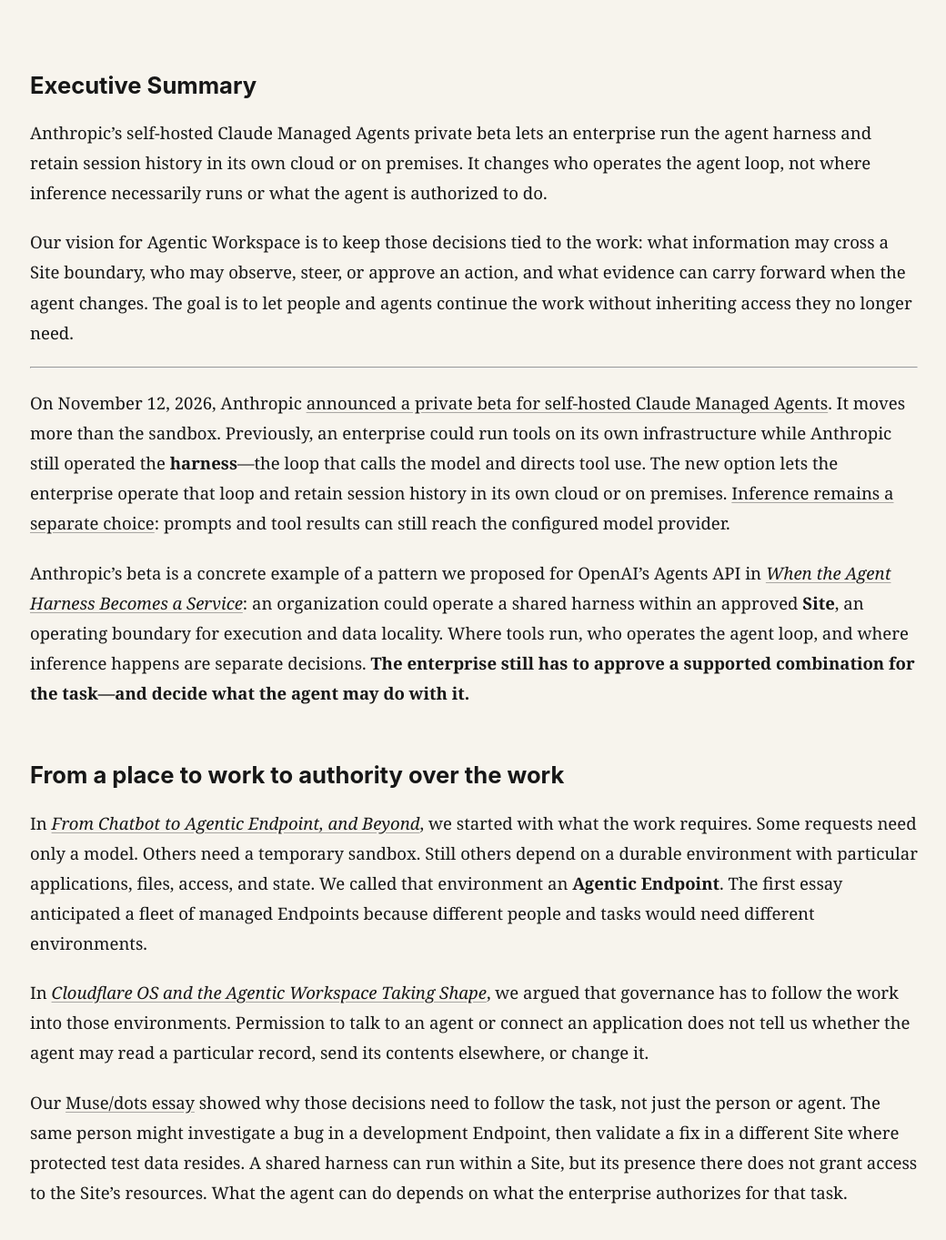
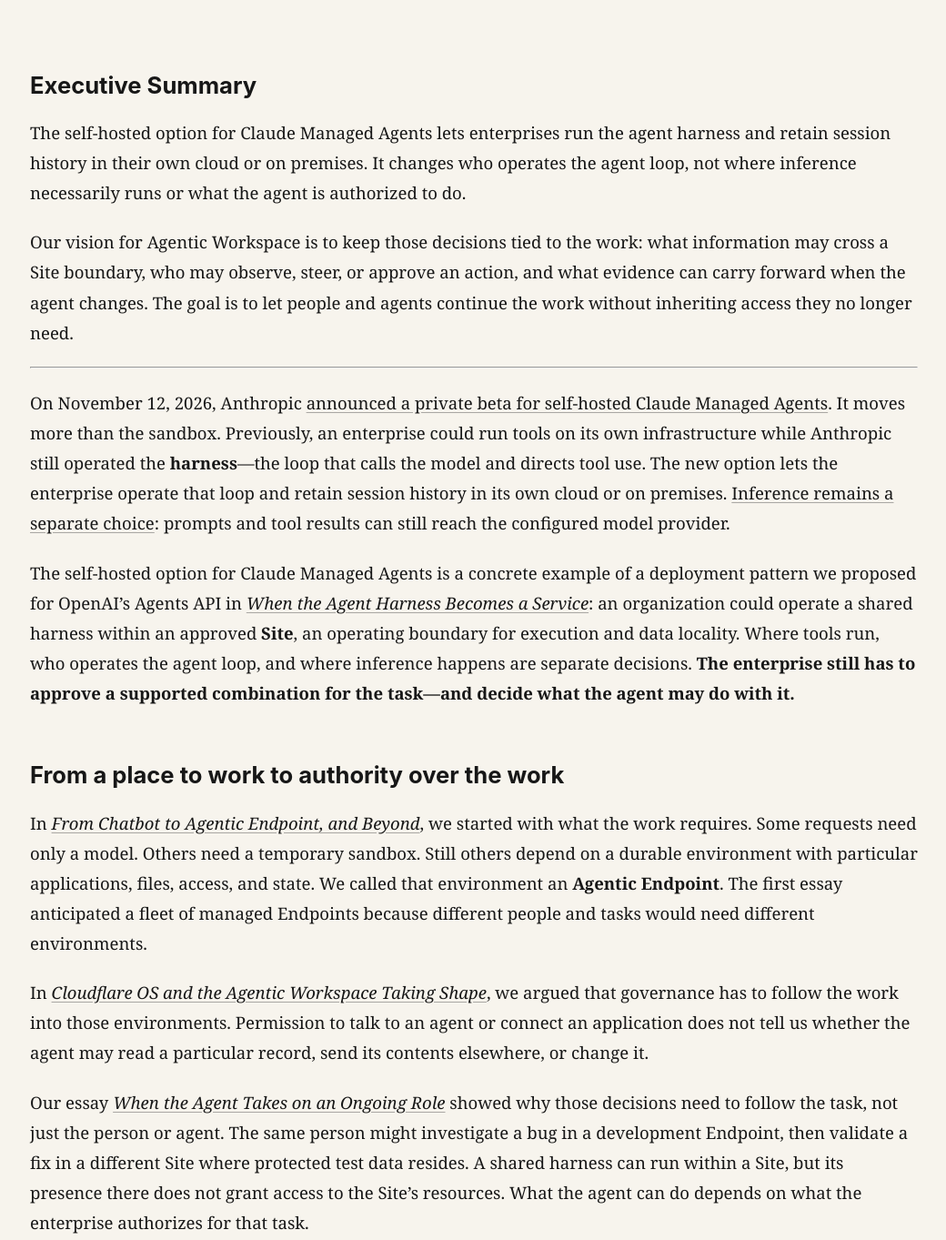
Before and after one commit to yy8402/yy8402.github.io, an Astro site: page /blog/when-the-agent-harness-comes-on-prem in a window 1280 px wide. Shown: the part 300-1663 px from the top of the page at 91% size, without its empty margins (119-1159 px from the left). Built offline with nearby package versions, Linux system fonts and the light colour scheme; Astro itself is replaced by a stand-in of ours.

Commit message:
Clarify self-hosted Managed Agents wording and essay references

```diff
--- a/src/content/blog/when-the-agent-harness-comes-on-prem.md
+++ b/src/content/blog/when-the-agent-harness-comes-on-prem.md
@@ -12,7 +12,7 @@ draft: false
 
 ## Executive Summary
 
-Anthropic’s self-hosted Claude Managed Agents private beta lets an enterprise run the agent harness and retain session history in its own cloud or on premises. It changes who operates the agent loop, not where inference necessarily runs or what the agent is authorized to do.
+The self-hosted option for Claude Managed Agents lets enterprises run the agent harness and retain session history in their own cloud or on premises. It changes who operates the agent loop, not where inference necessarily runs or what the agent is authorized to do.
 
 Our vision for Agentic Workspace is to keep those decisions tied to the work: what information may cross a Site boundary, who may observe, steer, or approve an action, and what evidence can carry forward when the agent changes. The goal is to let people and agents continue the work without inheriting access they no longer need.
 
@@ -20,7 +20,7 @@ Our vision for Agentic Workspace is to keep those decisions tied to the work: wh
 
 On November 12, 2026, Anthropic [announced a private beta for self-hosted Claude Managed Agents](https://claude.com/fr/resources/articles/self-hosted-claude-managed-agents). It moves more than the sandbox. Previously, an enterprise could run tools on its own infrastructure while Anthropic still operated the **harness**—the loop that calls the model and directs tool use. The new option lets the enterprise operate that loop and retain session history in its own cloud or on premises. [Inference remains a separate choice](https://platform.claude.com/docs/en/managed-agents/self-hosted-data-and-access): prompts and tool results can still reach the configured model provider.
 
-Anthropic’s beta is a concrete example of a pattern we proposed for OpenAI’s Agents API in [*When the Agent Harness Becomes a Service*](https://yy8402.github.io/blog/agents-api-and-enterprise-workspace/): an organization could operate a shared harness within an approved **Site**, an operating boundary for execution and data locality. Where tools run, who operates the agent loop, and where inference happens are separate decisions. **The enterprise still has to approve a supported combination for the task—and decide what the agent may do with it.**
+The self-hosted option for Claude Managed Agents is a concrete example of a deployment pattern we proposed for OpenAI’s Agents API in [*When the Agent Harness Becomes a Service*](https://yy8402.github.io/blog/agents-api-and-enterprise-workspace/): an organization could operate a shared harness within an approved **Site**, an operating boundary for execution and data locality. Where tools run, who operates the agent loop, and where inference happens are separate decisions. **The enterprise still has to approve a supported combination for the task—and decide what the agent may do with it.**
 
 ## From a place to work to authority over the work
 
@@ -28,11 +28,11 @@ In [*From Chatbot to Agentic Endpoint, and Beyond*](https://yy8402.github.io/blo
 
 In [*Cloudflare OS and the Agentic Workspace Taking Shape*](https://yy8402.github.io/blog/cloudflare-os-and-agentic-workspace/), we argued that governance has to follow the work into those environments. Permission to talk to an agent or connect an application does not tell us whether the agent may read a particular record, send its contents elsewhere, or change it.
 
-Our [Muse/dots essay](https://yy8402.github.io/blog/muse-dots-and-agentic-workspace/) showed why those decisions need to follow the task, not just the person or agent. The same person might investigate a bug in a development Endpoint, then validate a fix in a different Site where protected test data resides. A shared harness can run within a Site, but its presence there does not grant access to the Site’s resources. What the agent can do depends on what the enterprise authorizes for that task.
+Our essay [*When the Agent Takes on an Ongoing Role*](https://yy8402.github.io/blog/muse-dots-and-agentic-workspace/) showed why those decisions need to follow the task, not just the person or agent. The same person might investigate a bug in a development Endpoint, then validate a fix in a different Site where protected test data resides. A shared harness can run within a Site, but its presence there does not grant access to the Site’s resources. What the agent can do depends on what the enterprise authorizes for that task.
 
 ## One supplier task, two decisions
 
-Return to the supplier example from the Agents API essay. A procurement analyst wants to compare supplier performance and prepare a recommendation. The source records are inside an approved Site. In this hypothetical case, policy permits selected aggregates to be sent to an external model, but not raw records or identifiable excerpts.
+Return to the supplier example from [the Agents API essay](https://yy8402.github.io/blog/agents-api-and-enterprise-workspace/). A procurement analyst wants to compare supplier performance and prepare a recommendation. The source records are inside an approved Site. In this hypothetical case, policy permits selected aggregates to be sent to an external model, but not raw records or identifiable excerpts.
 
 The first decision is **how the analysis may run**. A Site-operated harness could invoke a narrowly scoped operation that computes the metrics where the records reside. Only results approved for that model destination would leave the Site; aggregation alone does not make a result safe to send. The external model could compare those metrics under non-identifying labels. The analyst would review the comparison and resolve the labels inside the Site before making a recommendation about a named supplier.
 
```
